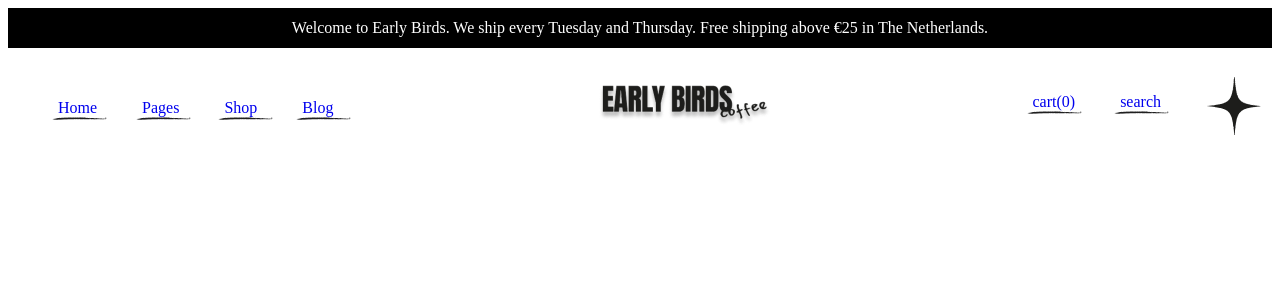
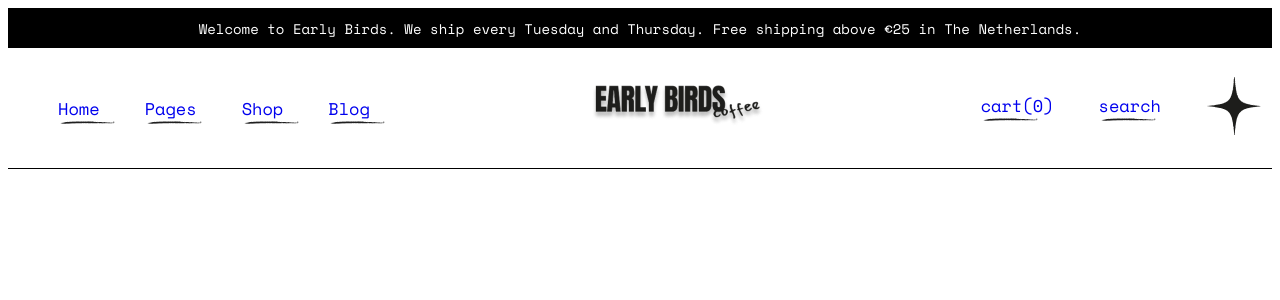
Before and after one commit to DenisOdUaWeb/coffestation, a PHP site: page / in a window 1280 px wide. Shown: the top 300 px of the page. Run offline with PHP 8.4, Linux system fonts and the light colour scheme.

Commit message:
header ready plus JS for sliding nav

```diff
--- a/css/main.css
+++ b/css/main.css
@@ -13,13 +13,15 @@ li{
 .d-flex{
     display: flex;
 }
-.main {
-   overflow-x: hidden;
-}
+/* .main {
+    overflow-x: hidden;
+ } */
 .container{
     max-width: 1920px;
 }
 .header-top{
+    font-family: 'Space Mono', monospace;
+    font-size: 14px;
     height:40px;
     background-color: #000;
     color: white;
@@ -34,20 +36,24 @@ li{
     align-items:center;
     padding: 10px;
     min-height: 100px;
+    border-bottom: #000 1px solid;
 }
 .nav-menu-ul{
     display :flex;
 }
 .nav-item, .search-cart-item{
     position: relative;
+    color: #000;
 }
 .nav-item > img, .search-cart-item > img{
     position: absolute;
-    top: 17px;
-    left: -6px;
+    top: 24px;
+    left: 2px;
     width: inherit;
 }
-.nav-item :not(:last-child){
+.nav-item :not(:last-child), .search-cart-item :not(:last-child){
+    font-family: 'Space Mono', monospace;
+    font-size: 17px;
     margin-right: 45px;
 }
 .middle-img{
--- /dev/null
+++ b/figmatemplatelink.txt
@@ -0,0 +1 @@
+https://www.figma.com/file/ew8aUWFrrMCTzkJDVRAeNL/Untitled?type=design&node-id=0-1&mode=design&t=W8NA7OGn8MROTq0T-0
--- a/index.html
+++ b/index.html
@@ -3,6 +3,7 @@
 <head>
     <meta charset="UTF-8">
     <meta name="viewport" content="width=device-width, initial-scale=1.0">
+    <link href="https://fonts.googleapis.com/css2?family=Space+Mono&display=swap" rel="stylesheet">
     <link rel="stylesheet" href="css/main.css">
     <title>Coffee Station</title>
 </head>
@@ -17,7 +18,7 @@
                 </div>
                 <div class="header-main">
                     <nav class="header-nav">
-                        <ul class="nav-menu-ul">
+                        <ul id="nav_sliding_ul" class="nav-menu-ul">
                             <li class="nav-item"><a class="nav-a" href="#">Home</a>
                                 <img src="img/svg.qodef-svg--underline.png" alt="underline">
                             </li>
@@ -31,6 +32,9 @@
                                 <img src="img/svg.qodef-svg--underline.png" alt="underline">
                             </li>
                         </ul>
+
+                            <button id="bmenubtn"><img width ="44px" height="40px" src="img/burgermenu.png" alt="bmenu_btn"></button>
+
                     </nav>
                     <div class="middle-img">
                         <img src="img/logo-black-1.png.png" alt="logo">
@@ -56,4 +60,5 @@
     </div>
 
 </body>
+<script src="js/main.js"></script>
 </html>
--- /dev/null
+++ b/js/main.js
@@ -0,0 +1,18 @@
+"use strict";
+
+document.addEventListener("DOMContentLoaded",function () {
+    //console.log("Hello World!");
+    let  bbtn = document.getElementById("bmenubtn");
+    let navUl = document.getElementById("nav_sliding_ul");
+    //nav_sliding_ul.classList.remove("show-me");
+    navUl.classList.remove("show-me");
+    bbtn.onclick = function (){
+        if (!nav_sliding_ul.classList.contains('show-me')){
+            navUl.classList.add("show-me");
+        }
+        else{
+            navUl.classList.remove("show-me");
+        }
+    }
+
+  });
```
Also changed, not shown: other parts of css/main.css (+33 -2 lines), img/burgermenu.png (added).
